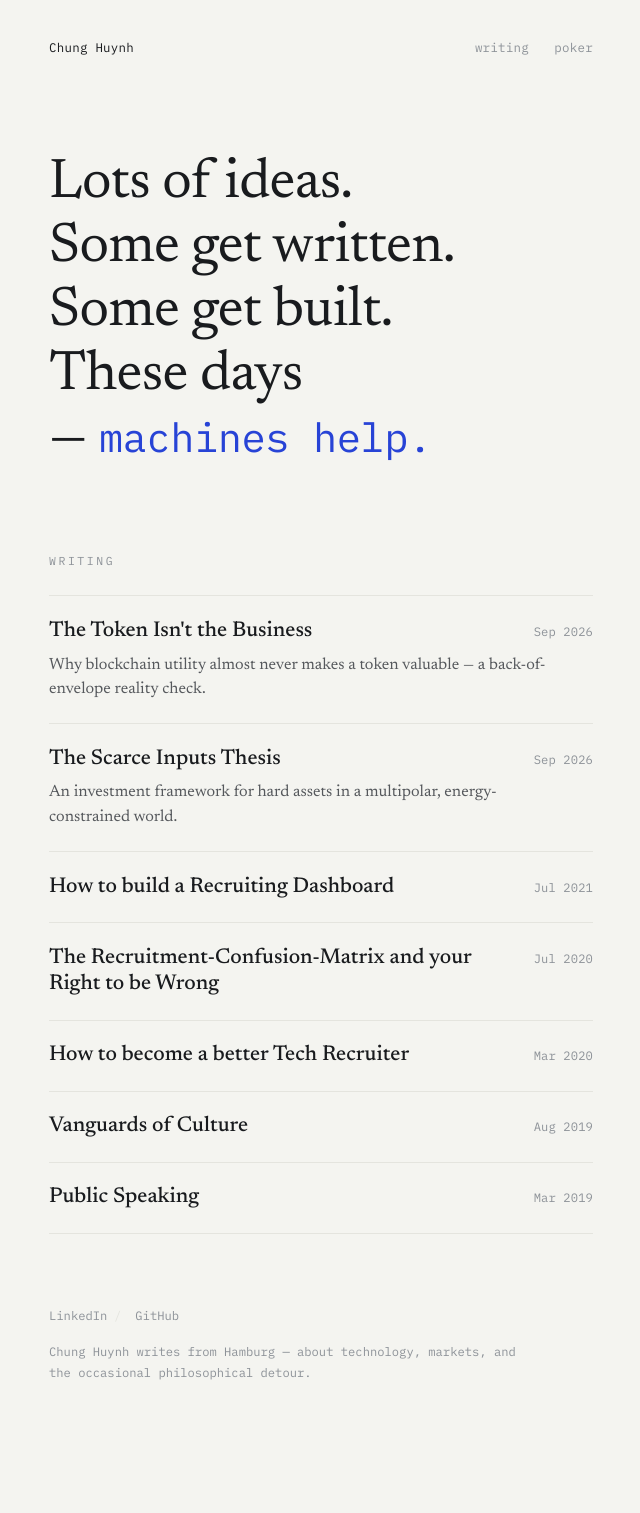
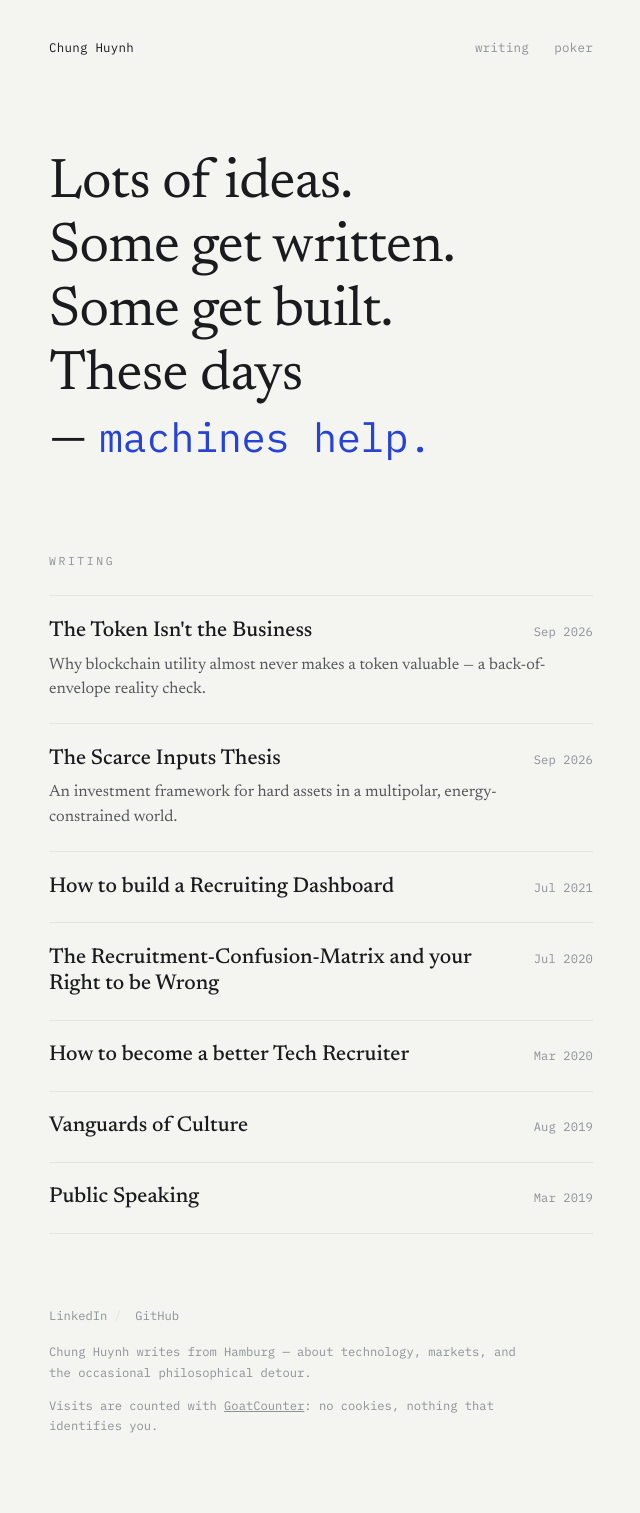
Before and after one commit to Chungwin/chungwin.github.io, a Jekyll site: the page built from index.html, in a window 1280 px wide. Shown: the whole page, without its empty margins (319-959 px from the left). Built offline with Jekyll 4.4.1, drawn with Linux system fonts in a browser that asks for light colours; before the commit the page ends 1460 px from its top, so only the background shows below that.

Commit message:
Add files via upload

```diff
--- a/_layouts/default.html
+++ b/_layouts/default.html
@@ -30,14 +30,19 @@
   <footer class="site-foot">
     <div class="wrap">
       <div class="links">
-        <a href="https://www.linkedin.com/in/chunghuynh/">LinkedIn</a><span class="sep">/</span>
-        <a href="https://github.com/chungwin">GitHub</a>
+        <a href="https://www.linkedin.com/in/chunghuynh/" data-goatcounter-click="out/linkedin" data-goatcounter-title="LinkedIn (footer)">LinkedIn</a><span class="sep">/</span>
+        <a href="https://github.com/chungwin" data-goatcounter-click="out/github" data-goatcounter-title="GitHub (footer)">GitHub</a>
       </div>
       <p class="colophon">
         Chung Huynh writes from Hamburg — about technology, markets, and the occasional philosophical detour.
       </p>
+      <p class="colophon" style="margin-top:.35rem;">
+        Visits are counted with <a href="https://www.goatcounter.com" rel="noopener" style="color:inherit;">GoatCounter</a>: no cookies, nothing that identifies you.
+      </p>
     </div>
   </footer>
 
+  <!-- GoatCounter: anonymous, cookie-free page-view counts (same site code as the poker app) -->
+  <script data-goatcounter="https://chungwin.goatcounter.com/count" async src="//gc.zgo.at/count.js"></script>
 </body>
 </html>
```
